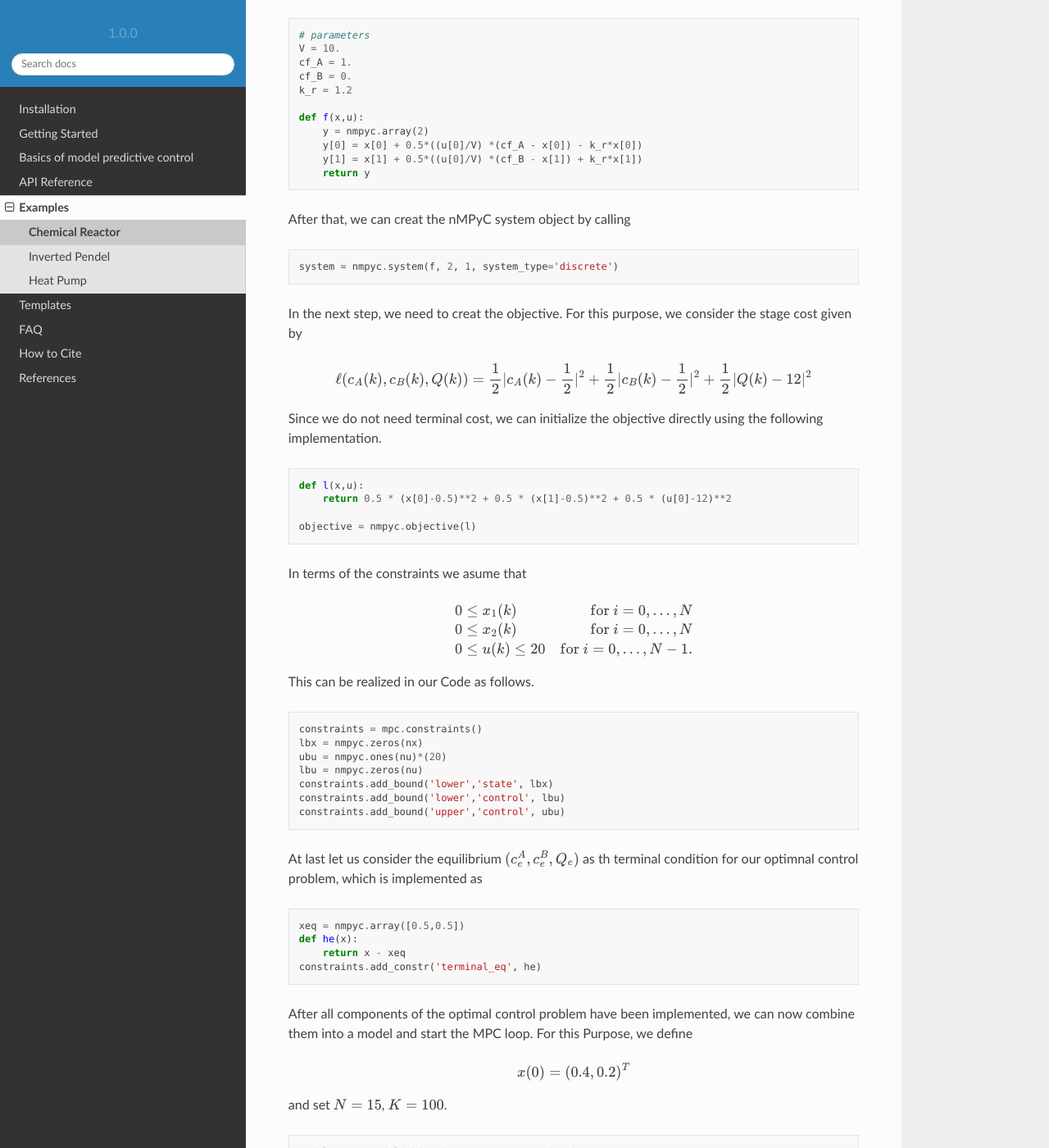
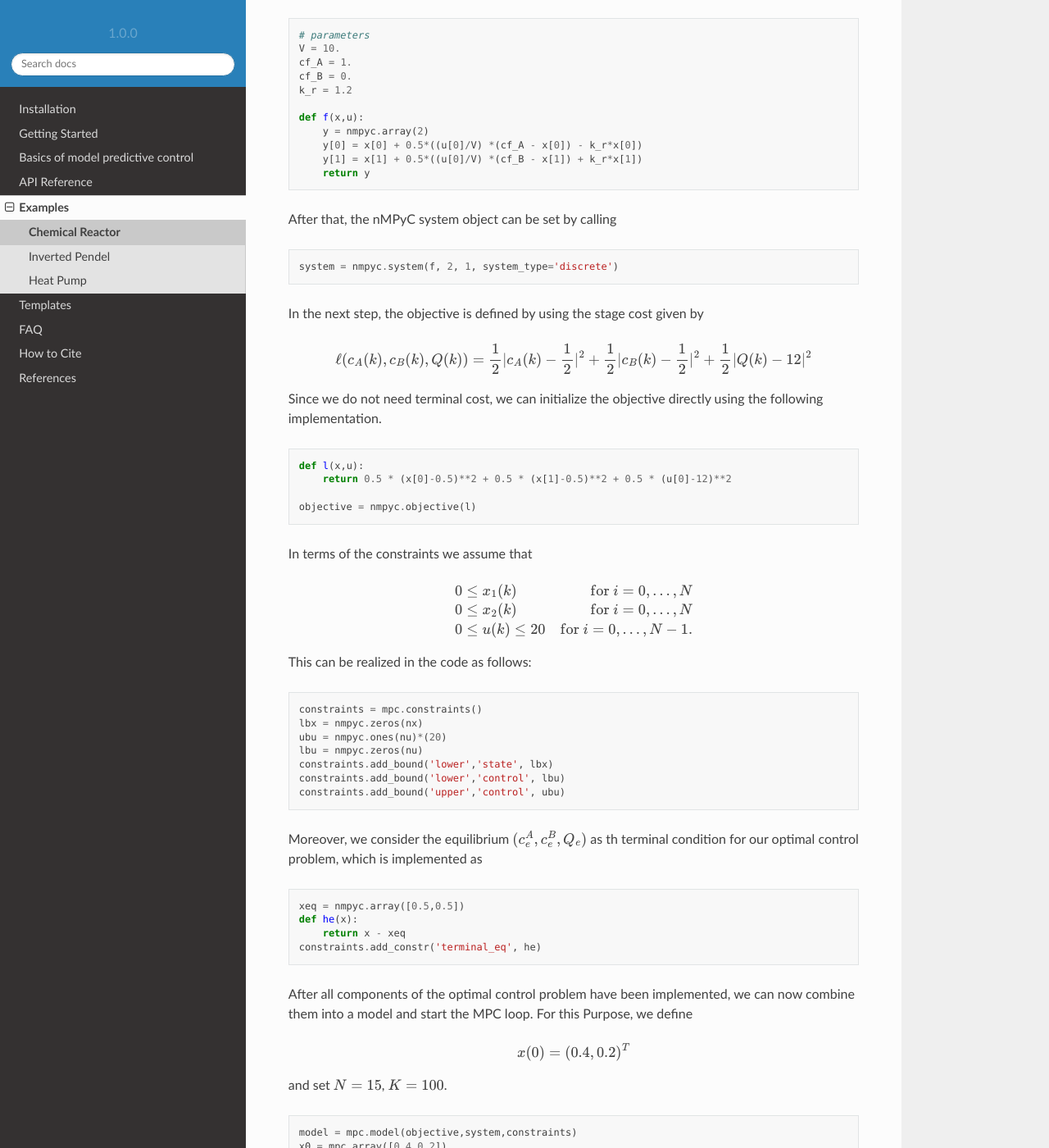
Before and after one commit to nMPyC/nmpyc, a Sphinx documentation site: the page built from docs/source/example/reactor.rst, in a window 1280 px wide and 1400 px high, scrolled down 866 px. Shown: the whole window at 82% size. Built offline with Sphinx 7.4.7 and the Read the Docs theme 2.0.0, drawn with Linux system fonts in a browser that asks for light colours; cross-references to code outside the pages are shown as plain code; some of the changed text lies outside the part shown.

Commit message:
Update reactor.rst

```diff
--- a/docs/source/example/reactor.rst
+++ b/docs/source/example/reactor.rst
@@ -35,7 +35,7 @@ equilibrium                       :math:`(c_e^{A},c_e^B,Q_e)`    :math:`(\frac 1
 initial value                       :math:`(c_0^{A},c_0^B)`        :math:`(0.4, 0.2)`
 ================================ =============================  =====================================  ================
 
-To initialize the system dynamics in our code, we must first define a function that implements :math:`f(x,u)`, where :math:`x = (c_{A},c_{B})^T` and :math:`u=Q`.
+To initialize the system dynamics a function that implements :math:`f(x,u)`, where :math:`x = (c_{A},c_{B})^T` and :math:`u=Q` has to be defined.
 
 .. code-block:: python
 
@@ -51,15 +51,14 @@ To initialize the system dynamics in our code, we must first define a function t
        y[1] = x[1] + 0.5*((u[0]/V) *(cf_B - x[1]) + k_r*x[1])
        return y
 
-After that, we can creat the nMPyC system object by calling
+After that, the nMPyC system object can be set by calling
 
 .. code-block:: python
 
    system = nmpyc.system(f, 2, 1, system_type='discrete')
 
 
-In the next step, we need to creat the objective.
-For this purpose, we consider the stage cost given by
+In the next step, the objective is defined by using the stage cost given by
 
 .. math::
    :nowrap:
@@ -77,7 +76,7 @@ Since we do not need terminal cost, we can initialize the objective directly usi
 
    objective = nmpyc.objective(l)
 
-In terms of the constraints we asume that
+In terms of the constraints we assume that
 
 .. math::
 
@@ -85,7 +84,7 @@ In terms of the constraints we asume that
    0 &\leq x_2(k) \quad &\text{for } i=0,\ldots,N \\
    0 &\leq u(k) \leq 20 \quad &\text{for } i=0,\ldots,N-1.
 
-This can be realized in our Code as follows.
+This can be realized in the code as follows:
 
 .. code-block:: python
 
@@ -97,7 +96,7 @@ This can be realized in our Code as follows.
    constraints.add_bound('lower','control', lbu)
    constraints.add_bound('upper','control', ubu)
 
-At last let us consider the equilibrium :math:`(c_e^{A},c_e^B,Q_e)` as th terminal condition for our optimnal control problem, which is implemented as
+Moreover, we consider the equilibrium :math:`(c_e^{A},c_e^B,Q_e)` as th terminal condition for our optimal control problem, which is implemented as
 
 .. code-block:: python
 
@@ -121,12 +120,12 @@ and set :math:`N=15`, :math:`K=100`.
    x0 = mpc.array([0.4,0.2])
    res = model.mpc(x0,15,100)
 
-After the simulation we can visualize the results by calling
+Following the simulation we can visualize the results by calling
 
 .. code-block:: python
 
    res.plot()
 
-which will lead the following otput.
+which generates the plot bellow.
 
 .. image:: reactor.png
```
